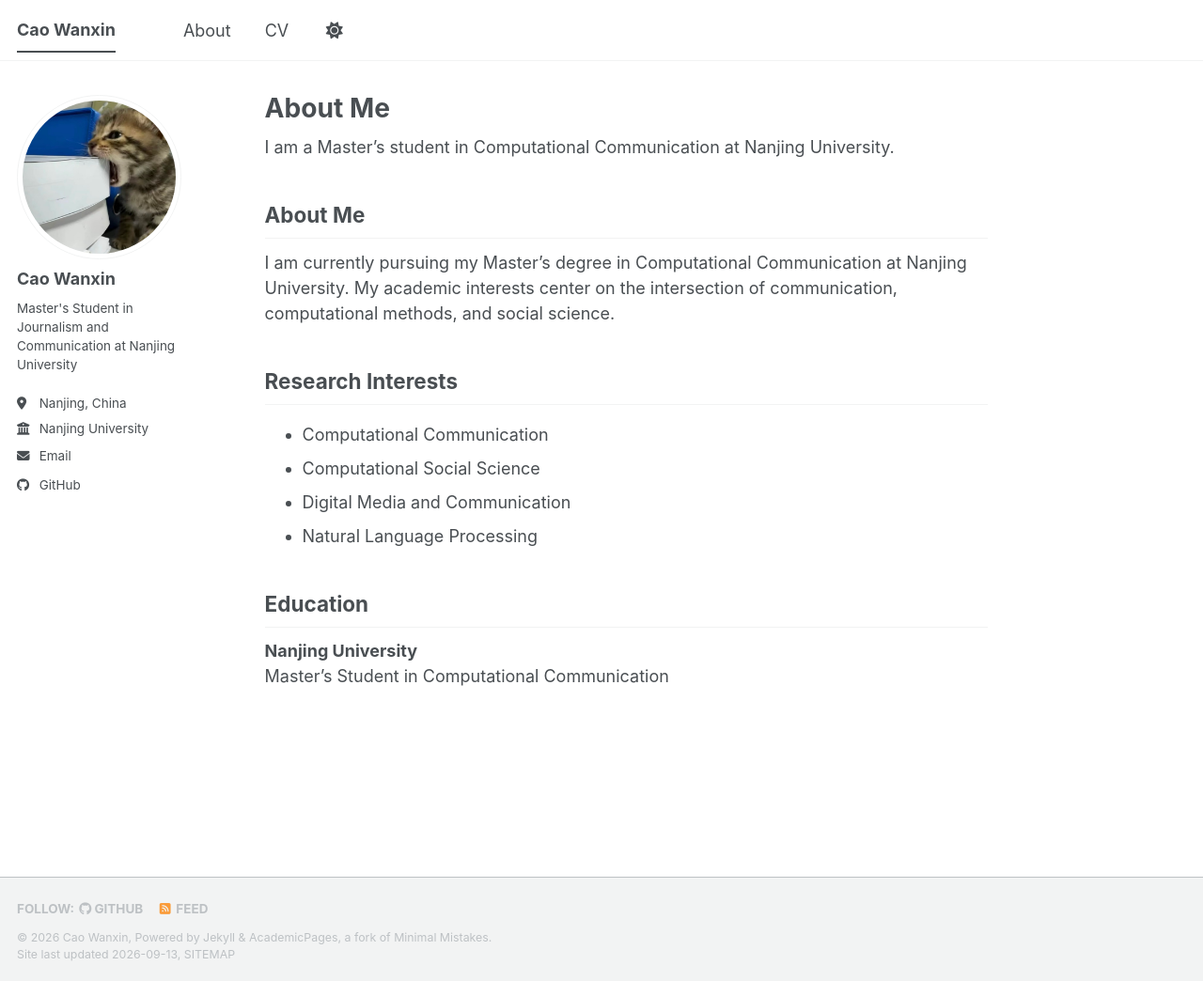
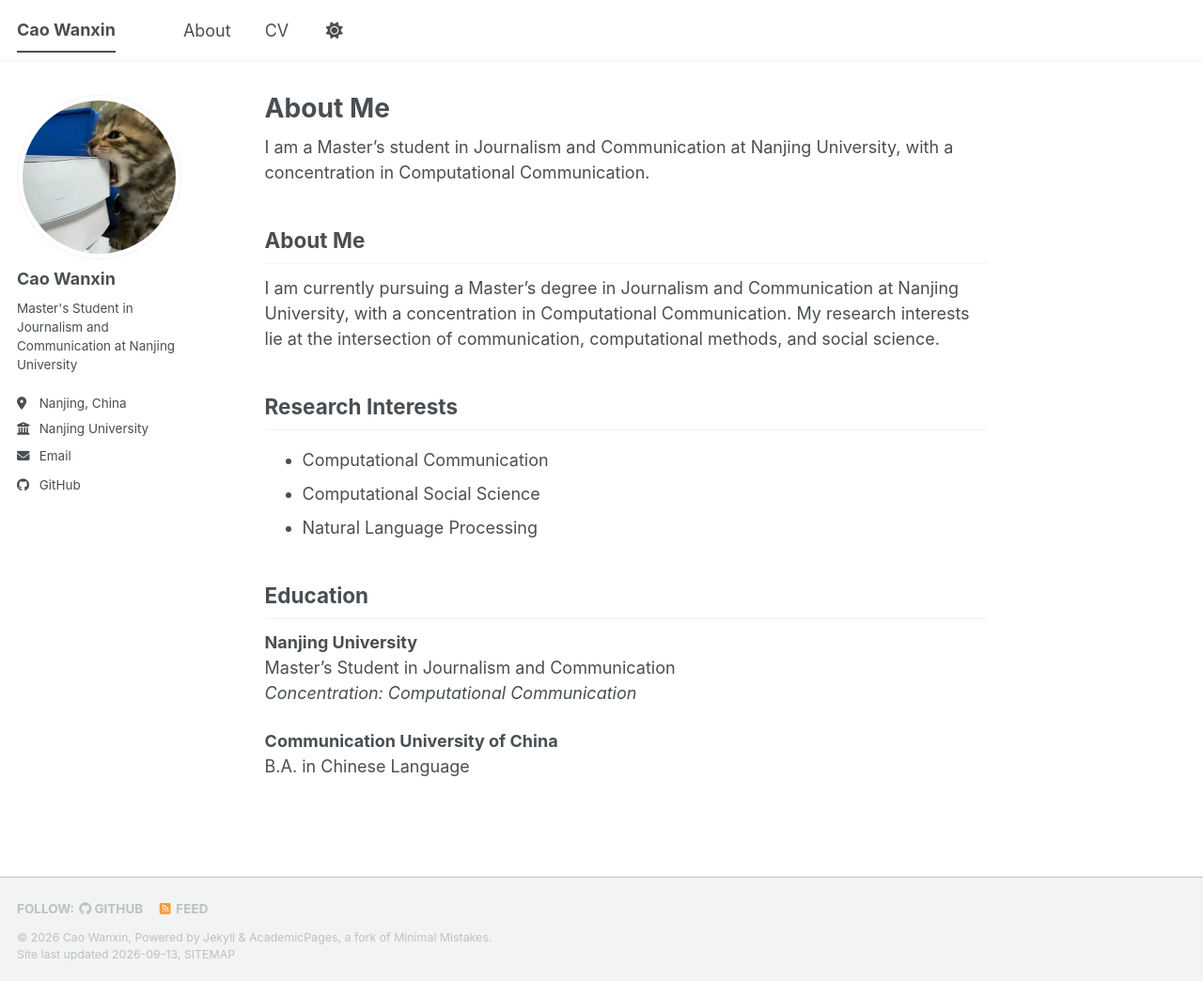
Before and after one commit to cx77129/Cx77129.github.io-, a Jekyll site: the page built from _pages/about.md, in a window 1280 px wide and 1044 px high. Shown: the whole window at 94% size. Built offline with Jekyll 4.4.1, drawn with Linux system fonts in a browser that asks for light colours; a style sheet for code colours, icons or effects is not loaded.

Commit message:
Revise academic details in about.md
Updated educational background and research interests to reflect a concentration in Journalism and Communication.

```diff
--- a/_pages/about.md
+++ b/_pages/about.md
@@ -7,20 +7,23 @@ redirect_from:
   - /about.html
 ---
 
-I am a Master's student in Computational Communication at Nanjing University.
+I am a Master's student in Journalism and Communication at Nanjing University, with a concentration in Computational Communication.
 
 ## About Me
 
-I am currently pursuing my Master's degree in Computational Communication at Nanjing University. My academic interests center on the intersection of communication, computational methods, and social science.
+I am currently pursuing a Master's degree in Journalism and Communication at Nanjing University, with a concentration in Computational Communication. My research interests lie at the intersection of communication, computational methods, and social science.
 
 ## Research Interests
 
 - Computational Communication
 - Computational Social Science
-- Digital Media and Communication
 - Natural Language Processing
 
 ## Education
 
 **Nanjing University**
-Master's Student in Computational Communication
+Master's Student in Journalism and Communication
+*Concentration: Computational Communication*
+
+**Communication University of China**
+B.A. in Chinese Language
```
